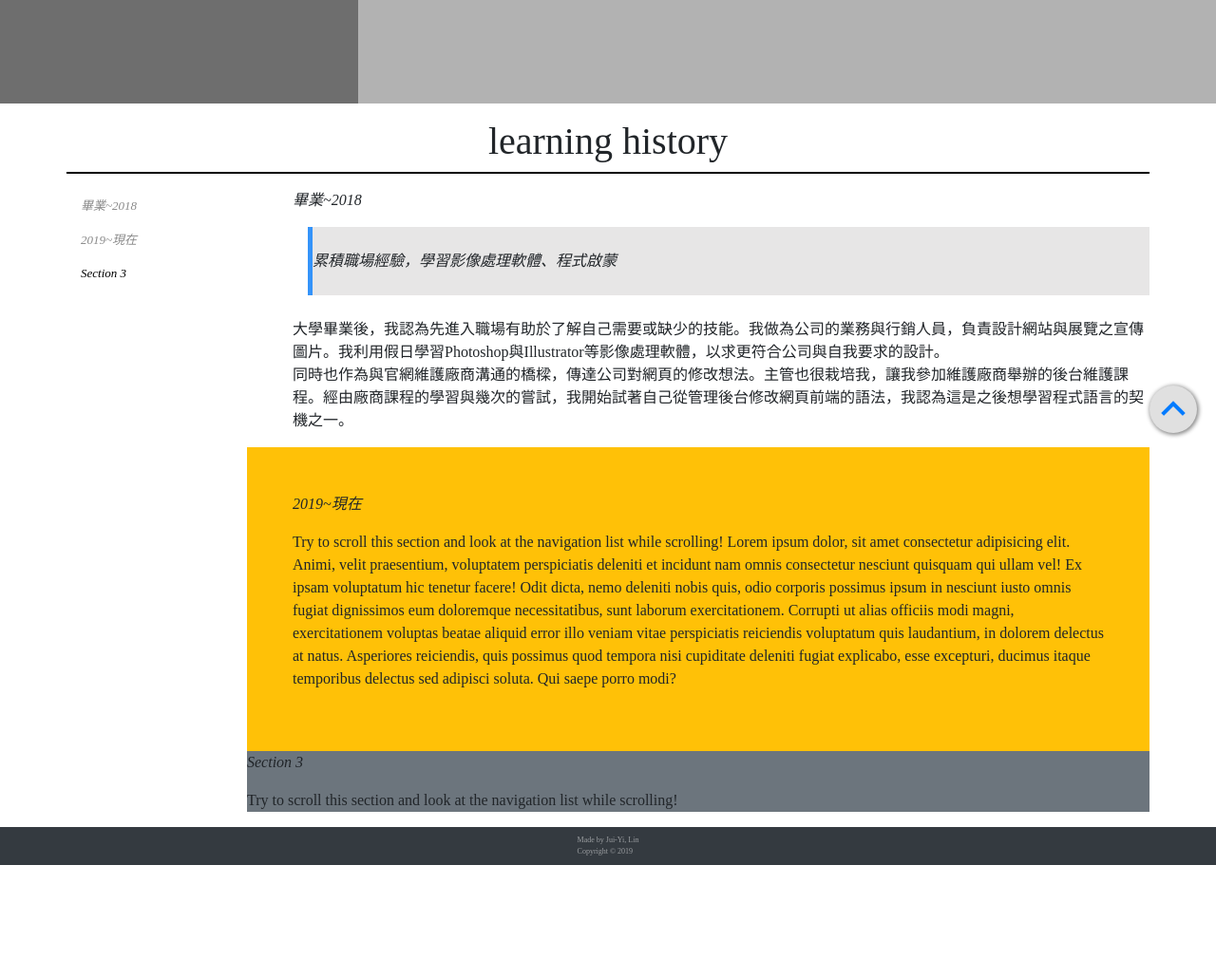
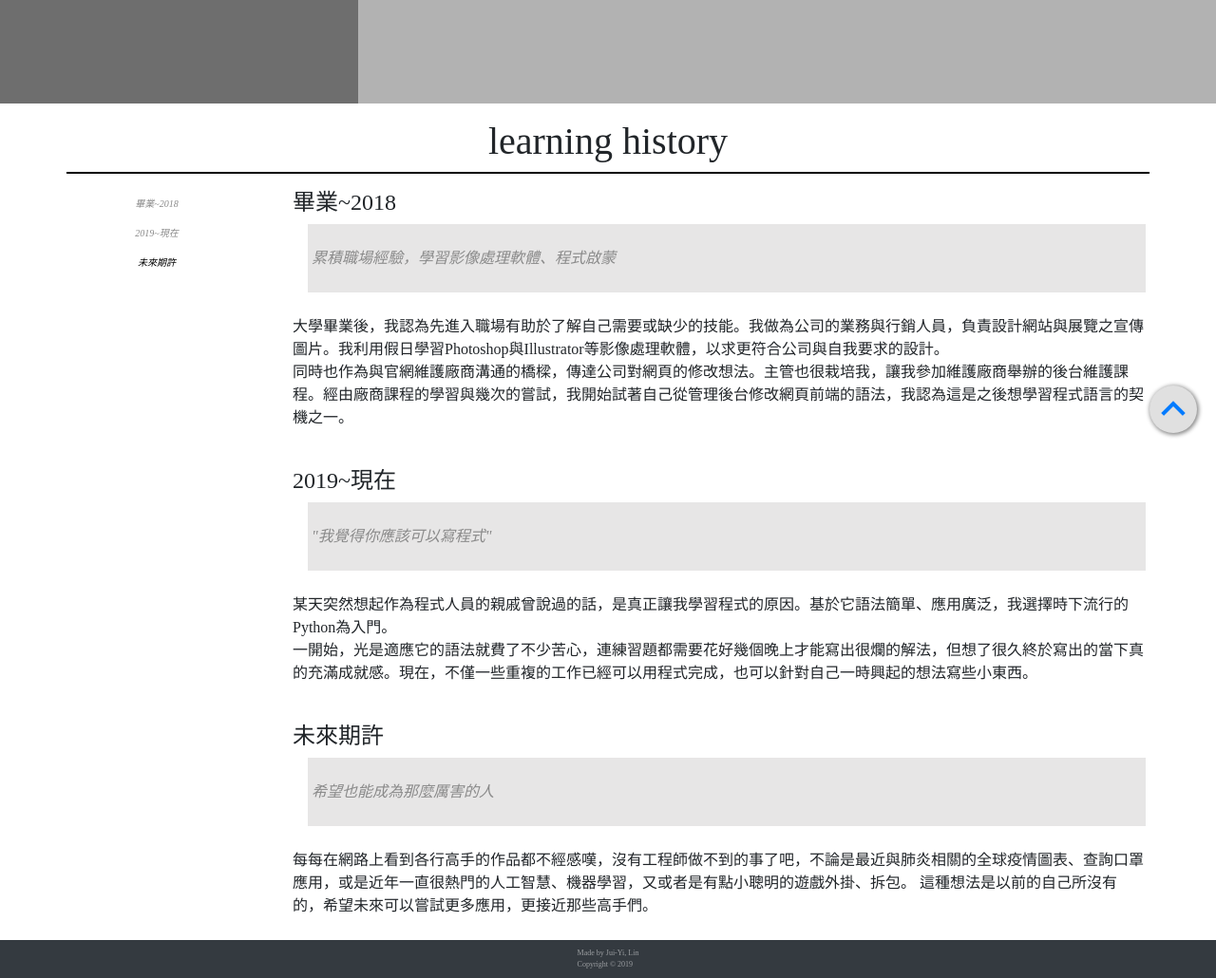
Before and after one commit to juiyilin/django_demo, a Django app: page /profile/ in a window 1280 px wide. Shown: the part 324-1354 px from the top of the page at 95% size. Before the commit the page ends 1235 px from the top, so only its background shows below. Run offline with Django 3.2, Linux system fonts and the light colour scheme; some libraries are stand-ins or nearby versions; grey boxes are pictures that could not be loaded.

Commit message:
profile paragraph2,3

```diff
--- a/myblog/templates/profile.html
+++ b/myblog/templates/profile.html
@@ -15,43 +15,44 @@
         <div class="row">
             <nav class="col-3 col-md-2" id="myScrollspy">
                 <ul class="nav nav-pills flex-column sticky-top">
-                    <li class="nav-item pill-1 ">
-                        <a class="nav-link active px-0 font-italic" href="#section1">畢業~2018</a>
-                    </li>
-                    <li class="nav-item pill-1 ">
-                        <a class="nav-link px-0 font-italic" href="#section2">2019~現在</a>
+                    <li class="nav-item pill-1">
+                        <a class="nav-link active px-0 font-italic text-center" href="#section1">畢業~2018</a>
                     </li>
                     <li class="nav-item pill-1">
-                        <a class="nav-link px-0 font-italic" href="#section3">Section 3</a>
+                        <a class="nav-link px-0 font-italic text-center" href="#section2">2019~現在</a>
+                    </li>
+                    <li class="nav-item pill-1">
+                        <a class="nav-link px-0 font-italic text-center" href="#section3">未來期許</a>
                     </li>
 
                 </ul>
             </nav>
-            <div class="col-9 col-md-10 px-0">
-                <div id="section1" class="pl-5">
-                    <p class="font-italic">畢業~2018</p>
+            <div class="col-9 col-md-10 px-0 mb-2">
+                <div id="section1" class="pl-5 pr-1">
+                    <h4>畢業~2018</h4>
                     <div class="em py-4 ml-3">
-                        <em>累積職場經驗，學習影像處理軟體、程式啟蒙</em>
+                        <em class="pl-1">累積職場經驗，學習影像處理軟體、程式啟蒙</em>
                     </div><br>
                     <p>大學畢業後，我認為先進入職場有助於了解自己需要或缺少的技能。我做為公司的業務與行銷人員，負責設計網站與展覽之宣傳圖片。我利用假日學習Photoshop與Illustrator等影像處理軟體，以求更符合公司與自我要求的設計。<br>同時也作為與官網維護廠商溝通的橋樑，傳達公司對網頁的修改想法。主管也很栽培我，讓我參加維護廠商舉辦的後台維護課程。經由廠商課程的學習與幾次的嘗試，我開始試著自己從管理後台修改網頁前端的語法，我認為這是之後想學習程式語言的契機之一。
                     </p>
-                </div>
-                <div id="section2" class="bg-warning p-5">
-                    <p class="font-italic">2019~現在</p>
-                    <p>Try to scroll this section and look at the navigation list while scrolling! Lorem ipsum dolor,
-                        sit amet consectetur adipisicing elit. Animi, velit praesentium, voluptatem perspiciatis
-                        deleniti et incidunt nam omnis consectetur nesciunt quisquam qui ullam vel! Ex ipsam voluptatum
-                        hic tenetur facere! Odit dicta, nemo deleniti nobis quis, odio corporis possimus ipsum in
-                        nesciunt iusto omnis fugiat dignissimos eum doloremque necessitatibus, sunt laborum
-                        exercitationem. Corrupti ut alias officiis modi magni, exercitationem voluptas beatae aliquid
-                        error illo veniam vitae perspiciatis reiciendis voluptatum quis laudantium, in dolorem delectus
-                        at natus. Asperiores reiciendis, quis possimus quod tempora nisi cupiditate deleniti fugiat
-                        explicabo, esse excepturi, ducimus itaque temporibus delectus sed adipisci soluta. Qui saepe
-                        porro modi?</p>
-                </div>
-                <div id="section3" class="bg-secondary">
-                    <p class="font-italic">Section 3</p>
-                    <p>Try to scroll this section and look at the navigation list while scrolling!</p>
+                </div><br>
+                <div id="section2" class="pl-5 pr-1">
+                    <h4>2019~現在</h4>
+                    <div class="em py-4 ml-3">
+                        <em class="pl-1">"我覺得你應該可以寫程式"</em>
+                    </div><br>
+                    <p>某天突然想起作為程式人員的親戚曾說過的話，是真正讓我學習程式的原因。基於它語法簡單、應用廣泛，我選擇時下流行的Python為入門。<br>
+                        一開始，光是適應它的語法就費了不少苦心，連練習題都需要花好幾個晚上才能寫出很爛的解法，但想了很久終於寫出的當下真的充滿成就感。現在，不僅一些重複的工作已經可以用程式完成，也可以針對自己一時興起的想法寫些小東西。
+                    </p>
+                </div><br>
+                <div id="section3" class="pl-5 pr-1">
+                    <h4>未來期許</h4>
+                    <div class="em py-4 ml-3">
+                        <em class="pl-1">希望也能成為那麼厲害的人</em>
+                    </div><br>
+                    <p>每每在網路上看到各行高手的作品都不經感嘆，沒有工程師做不到的事了吧，不論是最近與肺炎相關的全球疫情圖表、查詢口罩應用，或是近年一直很熱門的人工智慧、機器學習，又或者是有點小聰明的遊戲外掛、拆包。
+                        這種想法是以前的自己所沒有的，希望未來可以嘗試更多應用，更接近那些高手們。
+                    </p>
                 </div>
 
 
--- a/static/base.css
+++ b/static/base.css
@@ -79,10 +79,11 @@ body {
 }
 
 #myScrollspy {
-    font-size: small;
+    font-size: x-small;
 }
 
 .em {
-    border-left: #007bffc5 solid 5px;
+
     background-color: rgba(216, 215, 215, 0.616);
+    color: rgb(138, 138, 138);
 }
```
